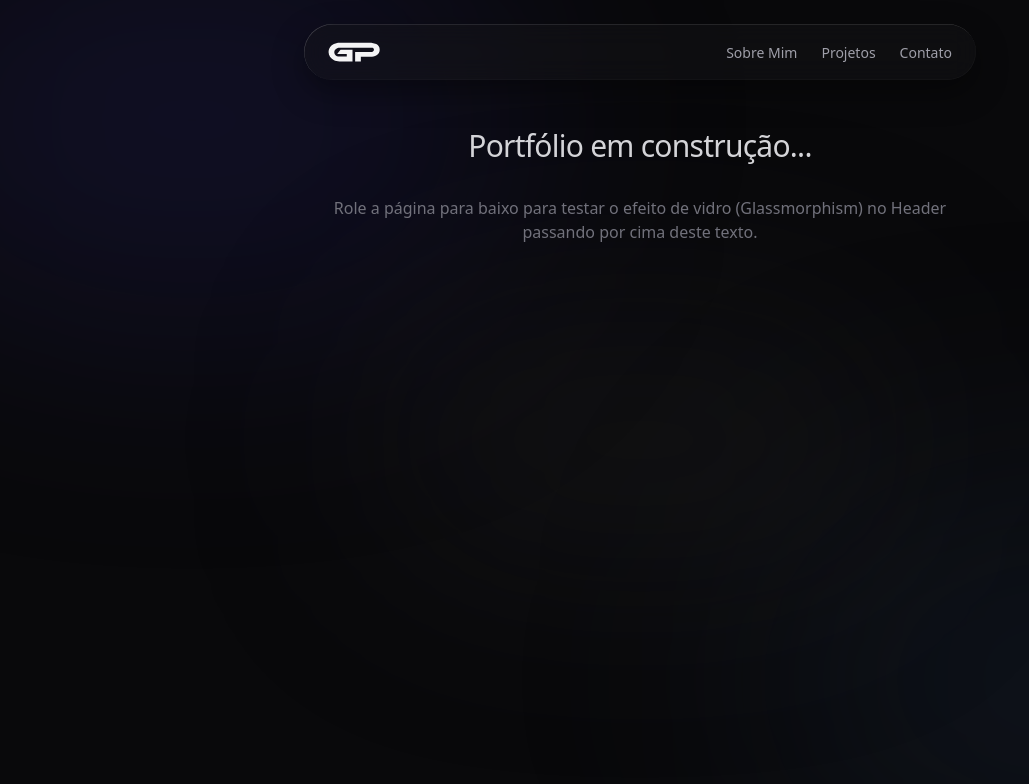
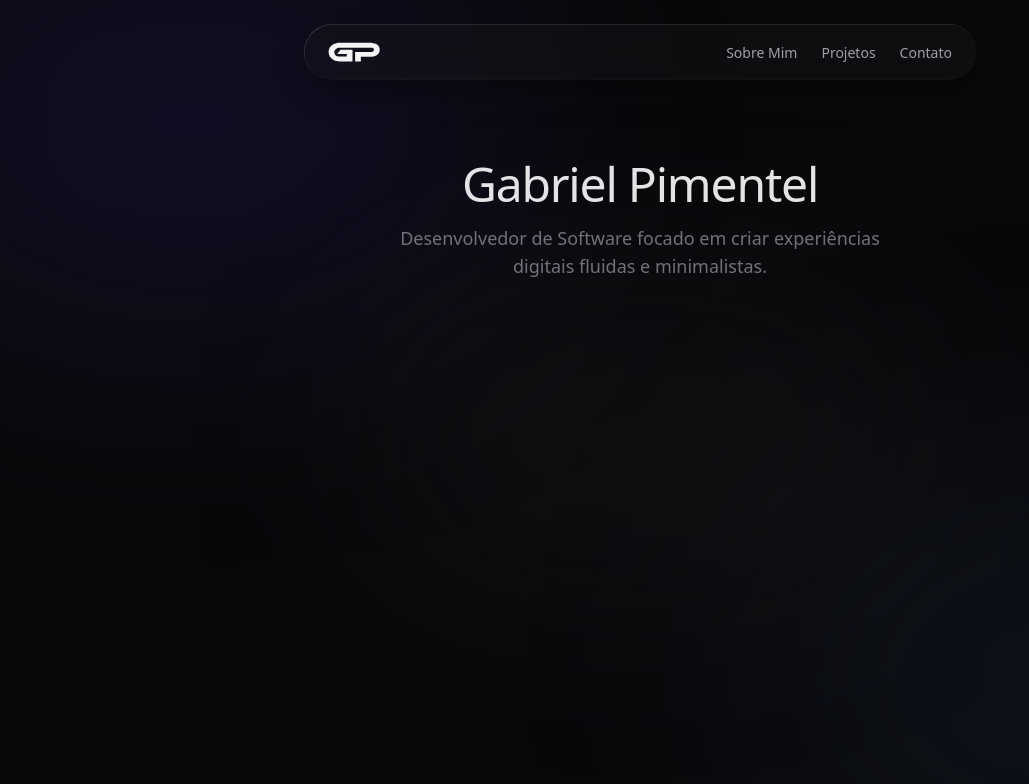
Before and after one commit to GroundWave96/portfolio, a Next.js app: page / in a window 1280 px wide. Shown: the top 784 px of the page, without its empty margins (0-1029 px from the left). Built offline with nearby package versions, Linux system fonts and the light colour scheme.

Commit message:
feat: adiciona splash screen e transicao animada da logo para o header

```diff
--- a/src/app/page.tsx
+++ b/src/app/page.tsx
@@ -1,17 +1,32 @@
+"use client";
+
+import { useState } from "react";
+import { motion } from "framer-motion";
 import { Header } from "@/components/Header";
+import { SplashScreen } from "@/components/SplashScreen";
 
 export default function Home() {
+  const [showSplash, setShowSplash] = useState(true);
+
   return (
     <>
-      <Header />
-      <main className="min-h-[200vh] pt-32 px-4 flex flex-col items-center">
-        <h1 className="text-3xl font-light text-zinc-300 tracking-tight mb-8">
-          Portfólio em construção...
+      <SplashScreen finishLoading={() => setShowSplash(false)} />
+
+      <Header showLogo={!showSplash} />
+
+      <motion.main
+        initial={{ opacity: 0, y: 20 }}
+        animate={{ opacity: showSplash ? 0 : 1, y: showSplash ? 20 : 0 }}
+        transition={{ duration: 0.8, delay: 0.2 }}
+        className="min-h-[200vh] pt-40 px-4 flex flex-col items-center"
+      >
+        <h1 className="text-4xl sm:text-5xl font-light text-zinc-200 tracking-tight mb-4">
+          Gabriel Pimentel
         </h1>
-        <p className="max-w-2xl text-center text-zinc-500">
-          Role a página para baixo para testar o efeito de vidro (Glassmorphism) no Header passando por cima deste texto.
+        <p className="text-zinc-500 max-w-lg text-center text-lg">
+          Desenvolvedor de Software focado em criar experiências digitais fluidas e minimalistas.
         </p>
-      </main>
+      </motion.main>
     </>
   );
 }
--- a/src/components/Header.tsx
+++ b/src/components/Header.tsx
@@ -3,8 +3,9 @@
 import { useState } from "react";
 import { motion, AnimatePresence, Transition } from "framer-motion";
 import { Logo } from "./Logo";
+import { Menu } from "lucide-react";
 
-export function Header() {
+export function Header({ showLogo = true }: { showLogo?: boolean }) {
   const [isOpen, setIsOpen] = useState(false);
 
   const navLinks = [
@@ -27,11 +28,16 @@ export function Header() {
       className="fixed top-6 left-1/2 z-50 w-[90%] max-w-2xl -translate-x-1/2 overflow-hidden rounded-4xl bg-zinc-900/40 backdrop-blur-md shadow-[inset_0.5px_0.5px_0px_rgba(255,255,255,0.2),inset_-0.5px_-0.5px_0px_rgba(255,255,255,0.04),0_12px_32px_0_rgba(0,0,0,0.4)]"
     >
       <div className="flex h-14 items-center justify-between px-6">
-        <motion.div layout className="shrink-0">
-          <a href="#" className="flex items-center transition-opacity hover:opacity-80">
-            <Logo className="h-5 w-auto text-zinc-100" />
-          </a>
-        </motion.div>
+
+        <div className="shrink-0 flex items-center min-w-12.5">
+          {showLogo && (
+            <motion.div layoutId="logo-container" className="flex items-center">
+              <a href="#" className="transition-opacity hover:opacity-80">
+                <Logo className="h-5 w-auto text-zinc-100" />
+              </a>
+            </motion.div>
+          )}
+        </div>
 
         <nav className="hidden md:block">
           <ul className="flex items-center gap-6">
--- /dev/null
+++ b/src/components/SplashScreen.tsx
@@ -0,0 +1,40 @@
+"use client";
+
+import { useState, useEffect } from "react";
+import { motion, AnimatePresence } from "framer-motion";
+import { Logo } from "./Logo";
+
+interface SplashScreenProps {
+  finishLoading: () => void;
+}
+
+export function SplashScreen({ finishLoading }: SplashScreenProps) {
+  const [isVisible, setIsVisible] = useState(true);
+
+  useEffect(() => {
+    const timer = setTimeout(() => {
+      setIsVisible(false);
+      finishLoading();
+    }, 1500);
+
+    return () => clearTimeout(timer);
+  }, [finishLoading]);
+
+  return (
+    <AnimatePresence>
+      {isVisible && (
+        <motion.div
+          key="splash"
+          initial={{ opacity: 1 }}
+          exit={{ opacity: 0 }}
+          transition={{ duration: 0.8, ease: "easeInOut" }}
+          className="fixed inset-0 z-100 flex items-center justify-center bg-zinc-950"
+        >
+          <motion.div layoutId="logo-container">
+            <Logo className="h-20 w-auto text-zinc-100" />
+          </motion.div>
+        </motion.div>
+      )}
+    </AnimatePresence>
+  );
+}
```
